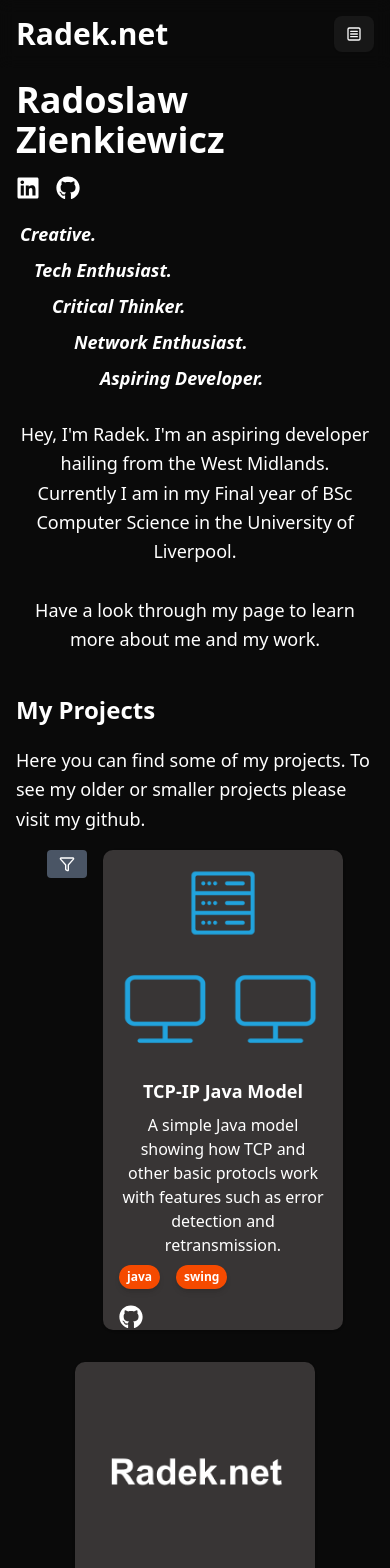
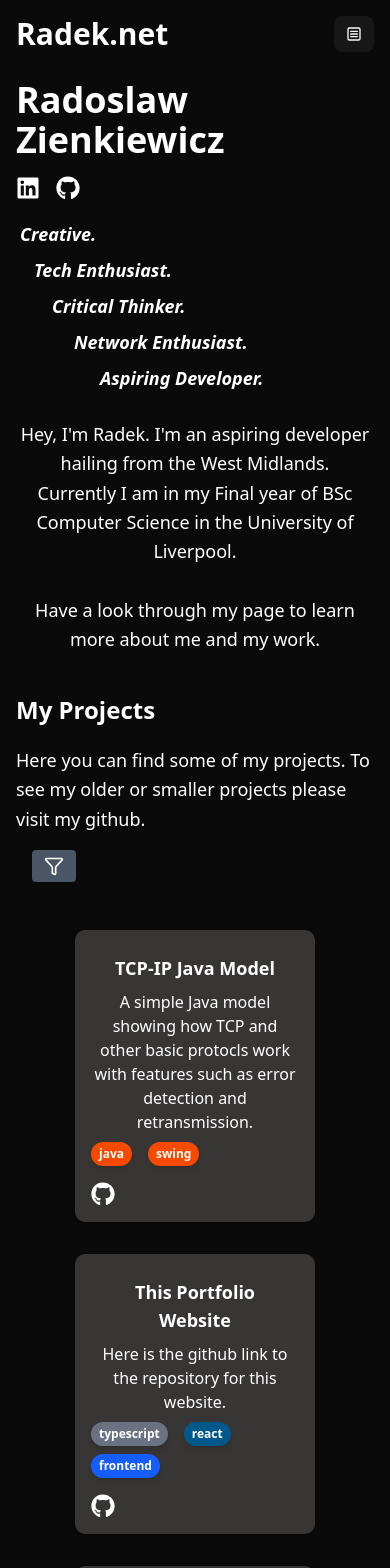
Before and after one commit to radekzien/radek-live, a Next.js app: page / in a window 390 px wide. Shown: the top 1568 px of the page. Built offline with nearby package versions, Linux system fonts and the light colour scheme.

Commit message:
Updated Project styling for mobile

```diff
--- a/src/components/ProjectMapper.tsx
+++ b/src/components/ProjectMapper.tsx
@@ -58,17 +58,17 @@ export const ProjectMapper = () => {
   return (
     <>
       {/* Button to toggle filter panel */}
-      <div className="relative inline-flex items-start mb-4"  ref={wrapperRef}>
+      <div className="w-full flex pl-4 md:pl-0 md:ml-6 relative mb-4"  ref={wrapperRef}>
         <button
           onClick={() => setShowFilter(prev => !prev)}
-          className="mb-4 px-3 py-1 mb-4 text-sm bg-gray-600 text-white rounded hover:bg-slate-700 transition"
+          className=" px-3 py-1 mb-4 text-sm bg-gray-600 text-white rounded hover:bg-slate-700 transition"
         >
-          <Filter className="w-4 h-5 text-white-500" />
+          <Filter className="w-5 h-6 md:w-4 md:h-5 text-white-500" />
         </button>
 
         {/* Tag filter checkboxes */}
         {showFilter && (
-          <div className="absolute top-0 left-full ml-2 p-4 border rounded bg-gray-800 text-white max-w-md shadow-lg z-50"
+          <div className="absolute top-full left-auto mt-2 p-4 border rounded bg-gray-800 text-white max-w-xs shadow-lg z-50"
             style={{ minWidth: "240px" }}>
 
             <p className="mb-2 font-semibold">Select Tags to Filter:</p>
@@ -100,8 +100,8 @@ export const ProjectMapper = () => {
       {/*Project Mapper*/}
       {filteredProjects.map((project) => (
           <FadeInSection key={project.title} >
-            <div className="p-4 rounded-lg w-60 h-120 shadow mb-4 bg-[#383535] flex flex-col hover:scale-105 transition-all duration-500">
-              <Image src={project.thumbnail} width={230} height={225} alt="Project thumbnail" />
+            <div className="p-4 rounded-lg w-60 h-auto md:h-120 shadow mb-4 bg-[#383535] flex flex-col hover:scale-105 transition-all duration-500">
+              <Image src={project.thumbnail} width={230} height={225} alt="Project thumbnail" className="hidden md:block"/>
                 <h3 className="p-2 text-lg font-bold justify-center text-center">{project.title}</h3>
                 <p className="text-center">{project.description}</p>
 
```
